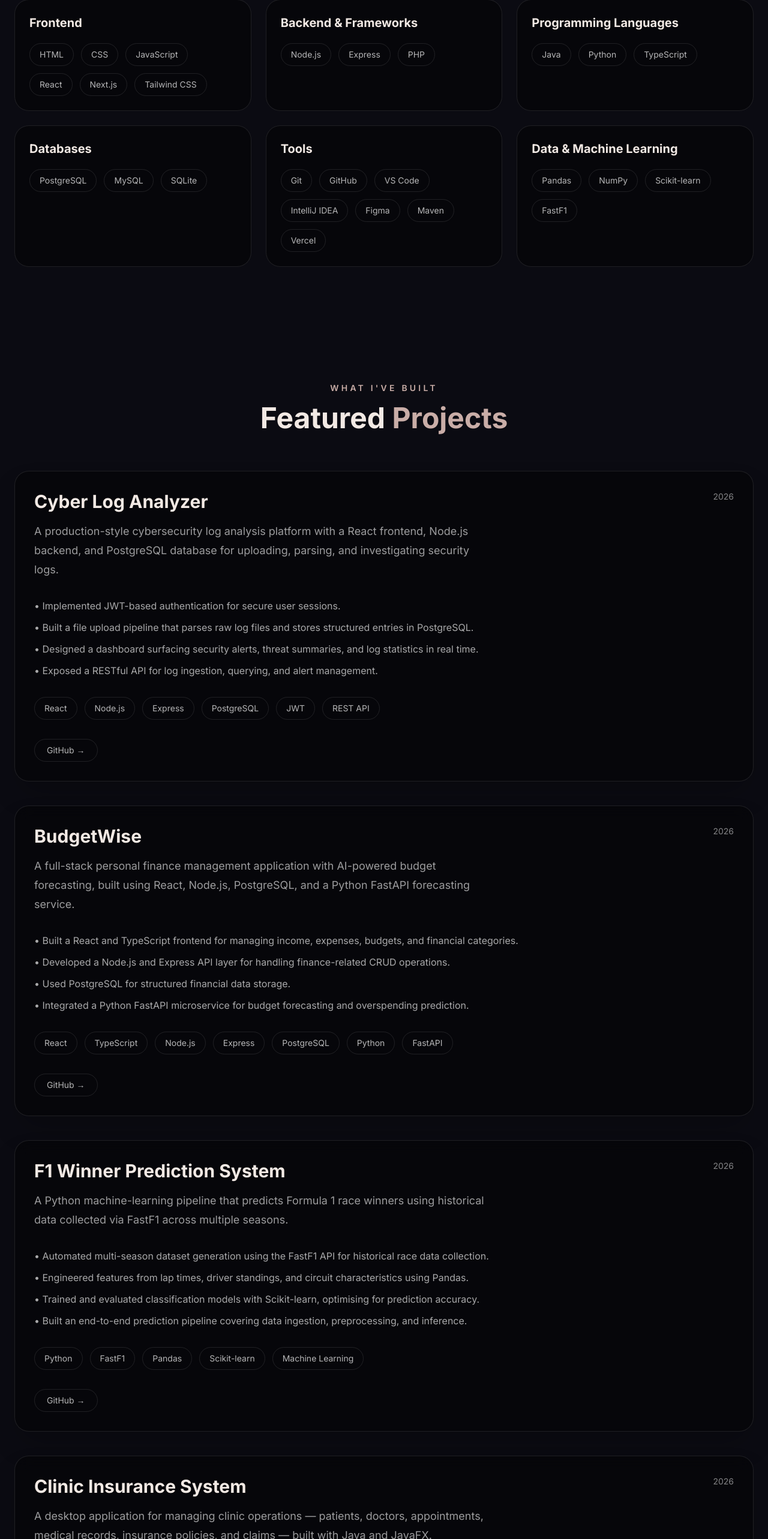
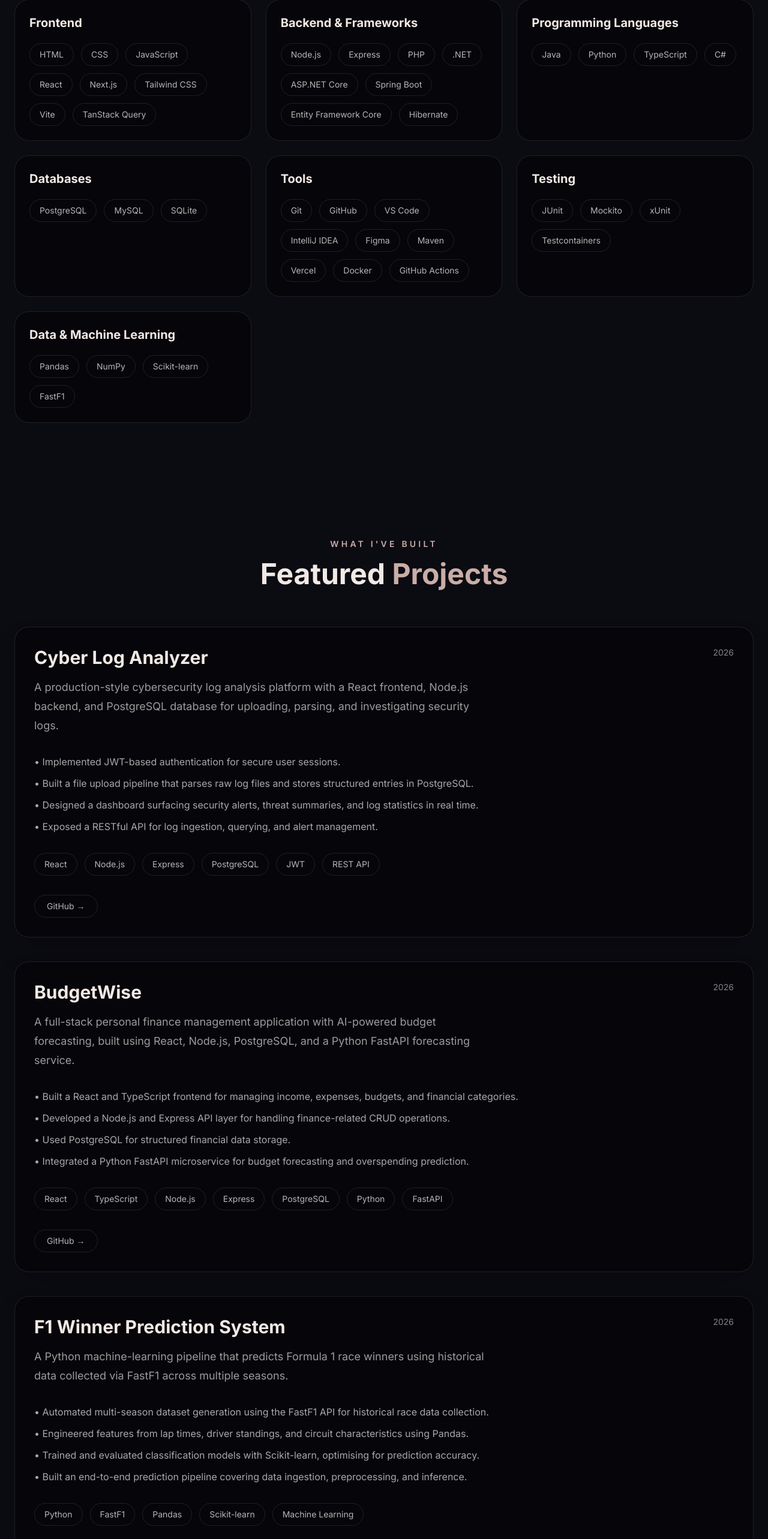
Before and after one commit to rithikamandiv-ux/portfolio, a Next.js app: page / in a window 1280 px wide. Shown: the part 1779-4345 px from the top of the page at 60% size. Built offline with nearby package versions, Linux system fonts and the light colour scheme.

Commit message:
feat: add CareNexus and JobEngine, update skills and certifications

```diff
--- a/app/page.tsx
+++ b/app/page.tsx
@@ -43,11 +43,12 @@ const NAV_LINKS = [
 ] as const;
 
 const SKILLS = [
-  { title: "Frontend", items: ["HTML", "CSS", "JavaScript", "React", "Next.js", "Tailwind CSS"] },
-  { title: "Backend & Frameworks", items: ["Node.js", "Express", "PHP"] },
-  { title: "Programming Languages", items: ["Java", "Python", "TypeScript"] },
+  { title: "Frontend", items: ["HTML", "CSS", "JavaScript", "React", "Next.js", "Tailwind CSS", "Vite", "TanStack Query"] },
+  { title: "Backend & Frameworks", items: ["Node.js", "Express", "PHP", ".NET", "ASP.NET Core", "Spring Boot", "Entity Framework Core", "Hibernate"] },
+  { title: "Programming Languages", items: ["Java", "Python", "TypeScript", "C#"] },
   { title: "Databases", items: ["PostgreSQL", "MySQL", "SQLite"] },
-  { title: "Tools", items: ["Git", "GitHub", "VS Code", "IntelliJ IDEA", "Figma", "Maven", "Vercel"] },
+  { title: "Tools", items: ["Git", "GitHub", "VS Code", "IntelliJ IDEA", "Figma", "Maven", "Vercel", "Docker", "GitHub Actions"] },
+  { title: "Testing", items: ["JUnit", "Mockito", "xUnit", "Testcontainers"] },
   { title: "Data & Machine Learning", items: ["Pandas", "NumPy", "Scikit-learn", "FastF1"] },
 ] as const;
 
@@ -92,17 +93,30 @@ const PROJECTS = [
     github: "https://github.com/rithikamandiv-ux/F1-winner-prediction",
   },
   {
-    title: "Clinic Insurance System",
+    title: "CareNexus",
     year: "2026",
-    desc: "A desktop application for managing clinic operations — patients, doctors, appointments, medical records, insurance policies, and claims — built with Java and JavaFX.",
+    desc: "A healthcare operations and insurance management system with a client-server architecture — a JavaFX desktop frontend, a Spring Boot REST API, and a PostgreSQL database — managing patients, doctors, appointments, medical records, insurance policies, and claims.",
     points: [
-      "Designed a layered architecture (model → service → UI → util) following OOP best practices.",
-      "Implemented comprehensive input validation for numeric fields, dates, and entity relationships.",
-      "Built file-based data persistence for all entities using serialisation.",
-      "Managed complex entity relationships across six interconnected modules.",
+      "Built a layered Spring Boot backend (controller → service → repository) exposing a REST API consumed by the JavaFX frontend.",
+      "Modeled six relational domains in PostgreSQL with Flyway-managed schema migrations and enforced referential integrity.",
+      "Implemented full appointment and insurance-claim lifecycles with strict validation and structured API error handling.",
+      "Covered the backend with 83 automated tests using JUnit 5, Mockito, and MockMvc, run automatically via GitHub Actions CI.",
     ],
-    tags: ["Java", "JavaFX", "Maven", "OOP", "File I/O"],
-    github: "https://github.com/rithikamandiv-ux/Clinic-insurance-system",
+    tags: ["Java", "JavaFX", "Spring Boot", "PostgreSQL", "REST API"],
+    github: "https://github.com/rithikamandiv-ux/CareNexus",
+  },
+  {
+    title: "JobEngine",
+    year: "2026",
+    desc: "A distributed background job processing engine with a database-backed queue, built with a .NET worker service, an ASP.NET Core minimal API, and a React dashboard.",
+    points: [
+      "Implemented atomic job claiming across concurrent workers using PostgreSQL's FOR UPDATE SKIP LOCKED, verified by an integration test.",
+      "Built exponential backoff with full jitter, dead-lettering, and stale claim recovery for workers that crash mid-job.",
+      "Designed a generic handler-registration system so new job types require no changes to the engine itself.",
+      "Covered the system with 73 automated tests, including integration tests run against real PostgreSQL via Testcontainers.",
+    ],
+    tags: ["C#", ".NET", "PostgreSQL", "React", "TypeScript"],
+    github: "https://github.com/rithikamandiv-ux/JobEngine",
   },
   {
     title: "Expense Recorder",
@@ -164,6 +178,12 @@ const ACHIEVEMENTS = [
     place: "Informatics Institute of Technology (IIT)",
     status: "Completed",
     desc: "Gained a strong foundation in Python including logic building, functions, and problem-solving.",
+  },
+  {
+    title: "Machine Learning — Professional Certificate",
+    place: "Informatics Institute of Technology (IIT)",
+    status: "Completed",
+    desc: "Gained a strong foundation in machine learning including regression, classification, clustering, neural networks, and MLOps fundamentals.",
   },
 ] as const;
 
```
